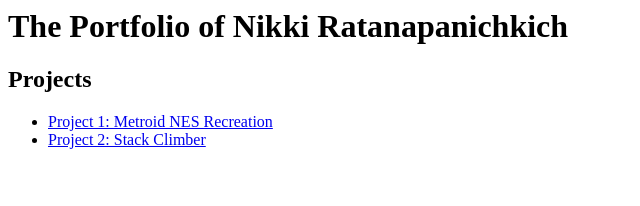
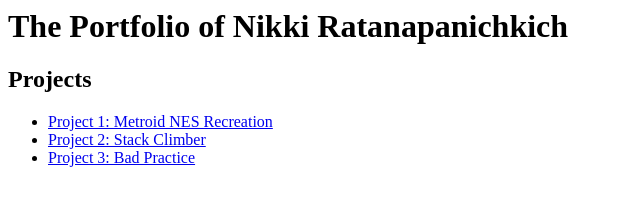
Before and after one commit to nratan3/GamePortfolio, a plain HTML site: page index.html in a window 1280 px wide. Shown: the whole page, without its empty margins (0-640 px from the left). Drawn offline with Linux system fonts and the light colour scheme.

Commit message:
added p3

```diff
--- a/index.html
+++ b/index.html
@@ -9,6 +9,7 @@
 <ul>
 <li><a href="https://nratan.itch.io/metroid-nes-recreation">Project 1: Metroid NES Recreation</a></li>
 <li><a href="https://nratan.itch.io/stack-climber">Project 2: Stack Climber</a></li>
+  <li><a href="https://shady-lobster-games.itch.io/bad-practice">Project 3: Bad Practice</a></li>
 </ul>
 
 <!-- TIP: Rename this file "index.html", and it will become the default landing page whenever someone navigates their browser to your domain. -->
```
